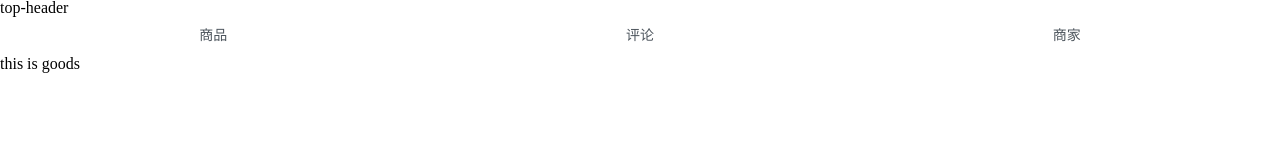
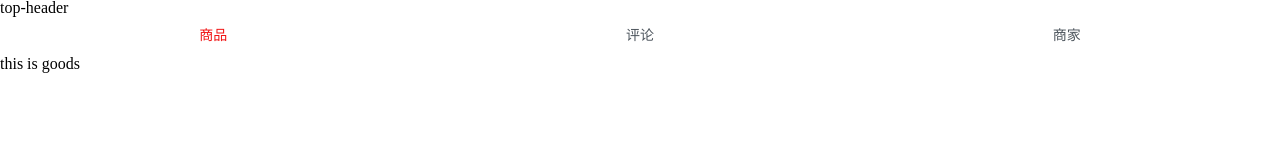
Before and after one commit to carrieguo/vue-sell-app, a Vue app: page /#/goods in a window 1280 px wide. Shown: the top 160 px of the page. Built offline with nearby package versions, Linux system fonts and the light colour scheme.

Commit message:
add default redirect

```diff
--- a/public/css/reset.css
+++ b/public/css/reset.css
@@ -46,3 +46,7 @@ table {
 	border-collapse: collapse;
 	border-spacing: 0;
 }
+/* custom */
+a {
+	text-decoration: none;
+}
--- a/src/App.vue
+++ b/src/App.vue
@@ -40,7 +40,6 @@ export default {
           display:block;
           font-size : 14px;
           color : rgb(77, 85, 93);
-          text-decoration : none;
           &.active
-            color
+            color : #f01414;
 </style>
--- a/src/router.js
+++ b/src/router.js
@@ -7,6 +7,7 @@ import Seller from './components/seller/seller'
 Vue.use(VueRouter);
 
 const routes = [
+    { path: '/', redirect: '/goods' },
     { path: '/goods', component: Goods },
     { path: '/ratings', component: Ratings },
     { path: '/seller', component: Seller }
```
Also changed, not shown: 1 other file (tests, documents, lock files or other folders).
